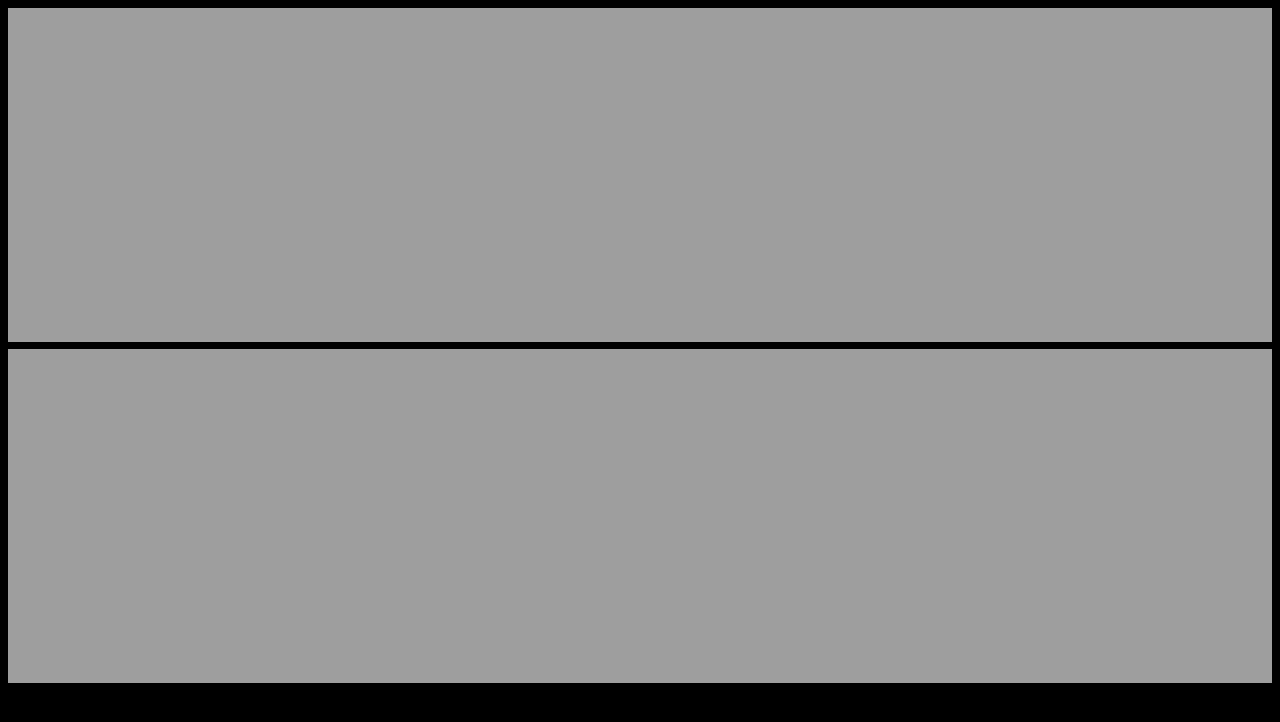
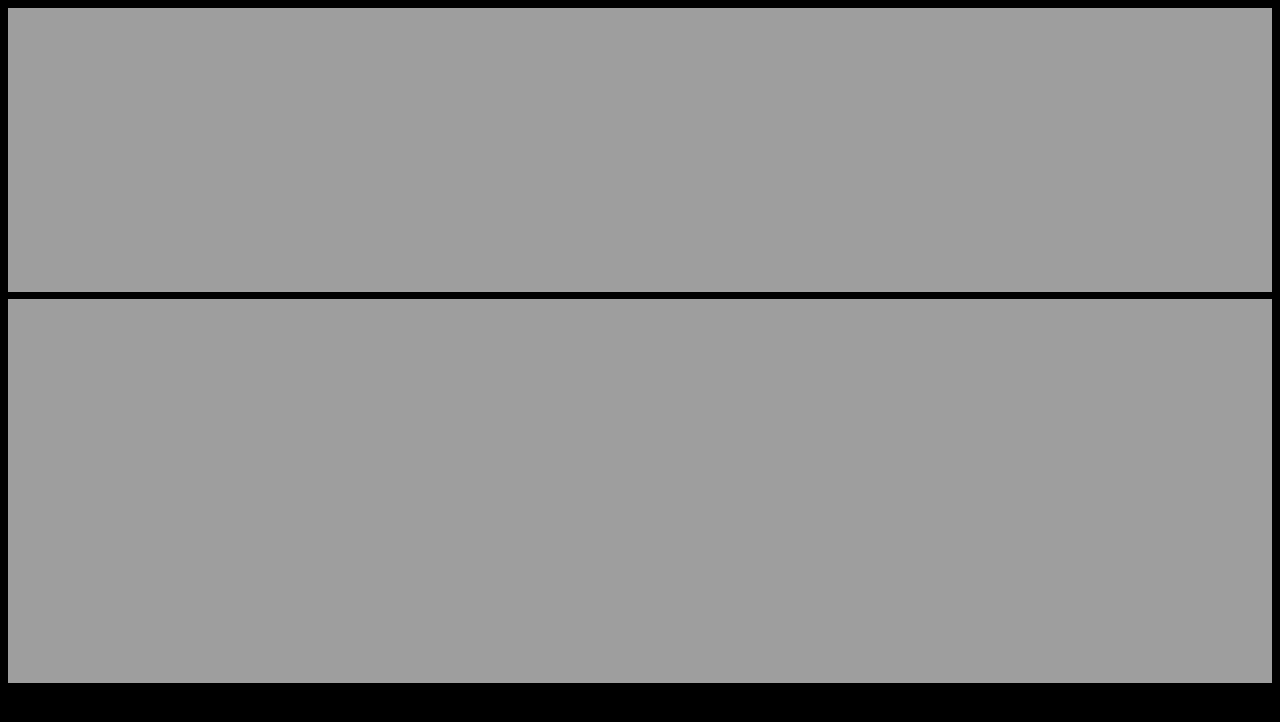
Before and after one commit to asproextw/asproextw.github.io, a plain HTML site: page dc/index.html in a window 1280 px wide. Drawn offline with nearby package versions, Linux system fonts and the light colour scheme.

Commit message:
Add files via upload

```diff
--- a/dc/index.html
+++ b/dc/index.html
@@ -8,7 +8,7 @@
 	<script src="tv.js"></script>
 </head>
 <body style="background-color:#000">
-	<iframe class="col align-self-center p-0 m-0" src="GOLD.html" style="height:350px" frameborder="0" border="0" cellspacing="0"></iframe>
-	<iframe class="col align-self-center p-0 m-0" src="BTC.html" style="top:-15px;height:350px" frameborder="0" border="0" cellspacing="0"></iframe>
+	<iframe class="col align-self-center p-0 m-0" src="GOLD.html" style="height:300px" frameborder="0" border="0" cellspacing="0"></iframe>
+	<iframe class="col align-self-center p-0 m-0" src="BTC.html" style="top:-15px;height:400px" frameborder="0" border="0" cellspacing="0"></iframe>
 </body>
 </html>
```
